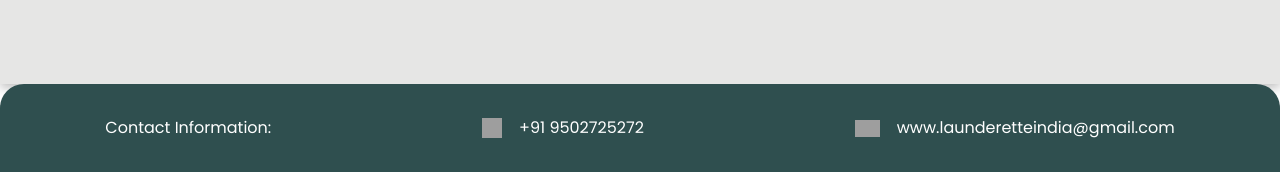
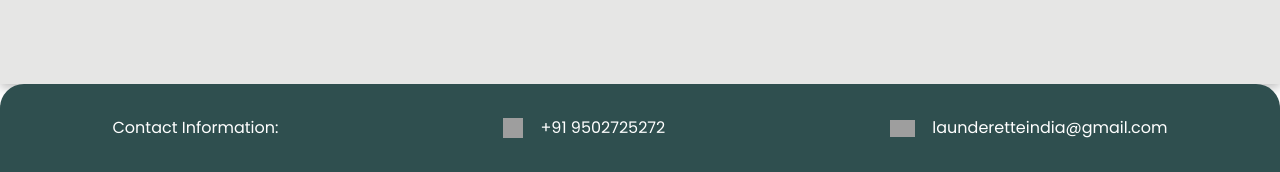
Before and after one commit to launderette/launderette.github.io, a plain HTML site: page index.html in a window 1280 px wide. Shown: the part 8024-8196 px from the top of the page. Drawn offline with nearby package versions, Linux system fonts and the light colour scheme; grey boxes are pictures that could not be loaded; a web font is replaced by a local one.

Commit message:
Update index.html

```diff
--- a/index.html
+++ b/index.html
@@ -245,7 +245,7 @@
         </div>
         <div>
             <img class="contact-image2" src="https://res.cloudinary.com/dmquag0e0/image/upload/v1683133270/email-image_v9oaec.png"/>
-            <span>www.launderetteindia@gmail.com</span>
+            <span>launderetteindia@gmail.com</span>
         </div>
     </div>
 
```
